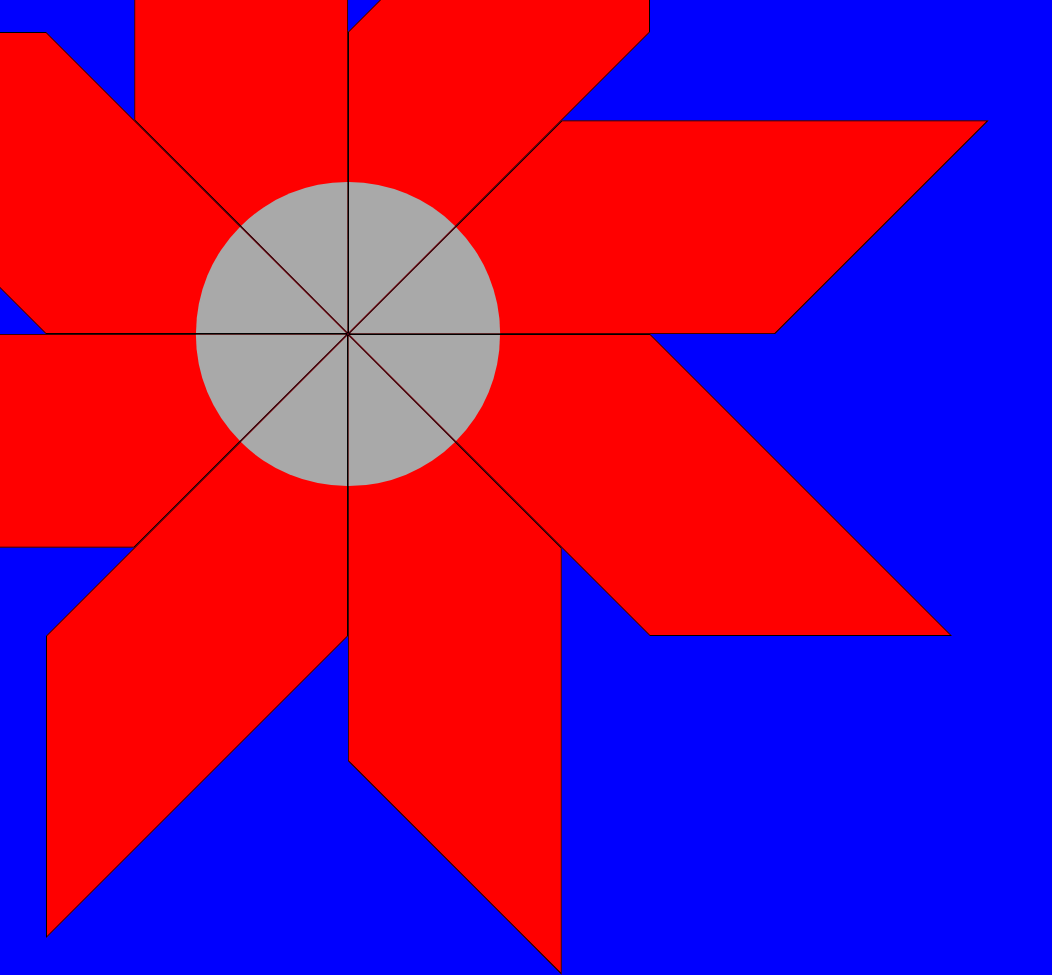
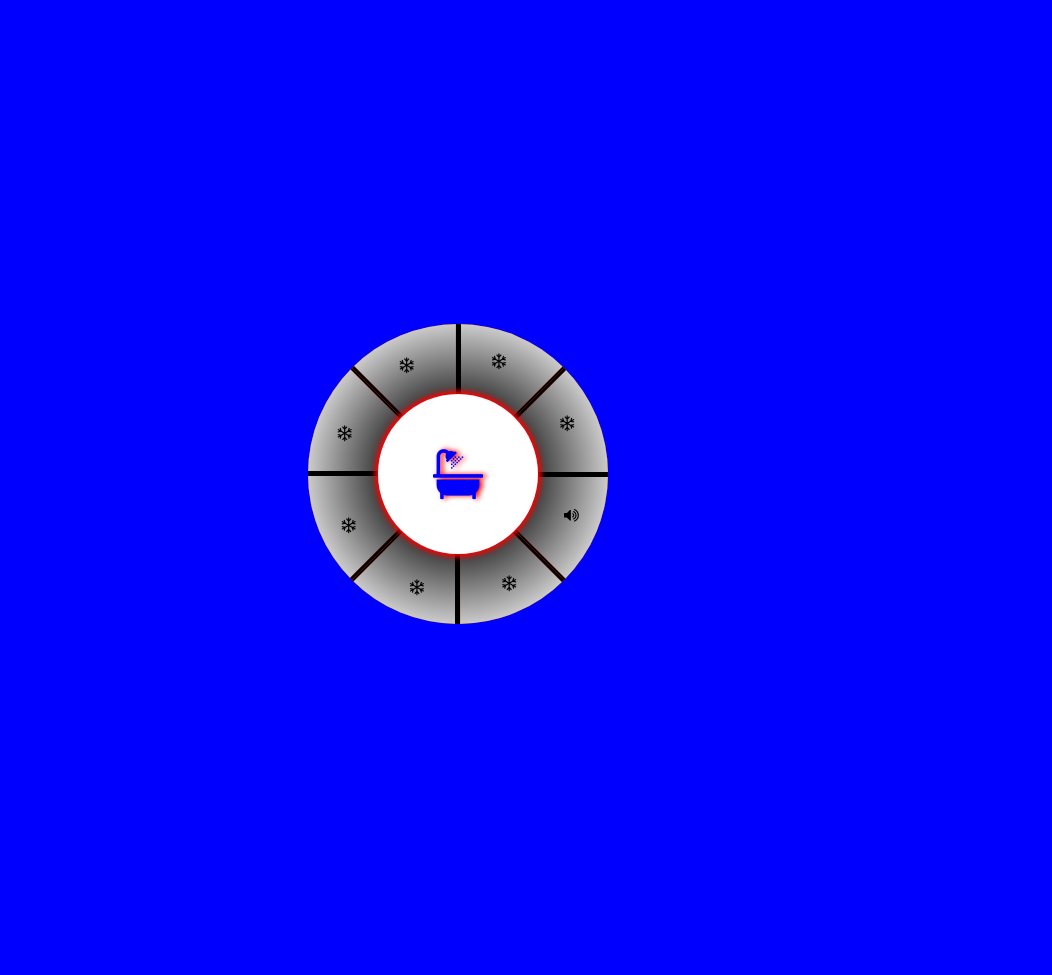
Before and after one commit to vlad517/html-css-lessons, a plain HTML site: page roundmenu1.html in a window 1280 px wide. Shown: the top 975 px of the page, without its empty margins (0-1052 px from the left). After the commit the page ends 800 px from the top, so only its background shows below. Drawn offline with Linux system fonts and the light colour scheme.

Commit message:
Add files via upload

```diff
--- a/roundmenu1.css
+++ b/roundmenu1.css
@@ -9,8 +9,10 @@ nav li{
   position: absolute;
   /*transform:skewX(45deg);*/
   transform-origin: 0 0;
-  border: 1px solid black;
+  border: 3px solid black;
   overflow: hidden;
+  top: 150px;
+  left: 150px;
 
 }
 
@@ -20,12 +22,15 @@ nav li a{
   height: 300px;
   border-radius: 100%;
   display: block;
-background-color: darkgrey;
+/*background-color: darkgrey;*/
 position: absolute;
 top: -150px;
 left: -150px;
 /*opacity: 0.75;*/
 transform: skewX(-45deg);
+background-image: radial-gradient(black 20%,white 80%,black 25%);
+
+
 
 }
 nav{
@@ -68,5 +73,77 @@ li:nth-child(8){
 
 }
 a:hover{
+  background-image: radial-gradient(green,white 80%,black 55%);
+}
+nav a i{
+  position: absolute;
+  top: 180px;
+left: 250px;
+color: black;
+
+}
+nav li:nth-child(1) i{
+  transform:  rotate(0deg)
+}
+nav li:nth-child(2) i{
+  transform:  rotate(-45deg)
+}
+nav li:nth-child(3) i{
+  transform:  rotate(-90deg)
+}
+nav li:nth-child(4) i{
+  transform:  rotate(-135deg)
+}
+nav li:nth-child(5) i{
+  transform:  rotate(-180deg)
+}
+nav li:nth-child(6) i{
+  transform:  rotate(-225deg)
+}
+nav li:nth-child(7) i{
+  transform:  rotate(-270deg)
+}
+nav li:nth-child(8) i{
+  transform:  rotate(-315deg)
+}
+nav ul{
   background-color: green;
+  width: 300px;
+  height: 300px;
+  border-radius: 50%;
+  overflow: hidden;
+  position: absolute;
+  padding: 0;
 }
+nav ul::after{
+  font-family: fontawesome;
+
+  content:"\f2cd";
+  font-size: 50px;
+  color: blue;
+  position: absolute;
+  top: 70px;
+  left: 70px;
+  display: block;
+  width: 160px;
+  height: 160px;
+  border-radius: 50%;
+  background-color: white;
+  text-align: center;
+  line-height: 160px;
+  box-shadow: 0 0 5px 3px red;
+  text-shadow: 3px 0 5px red;
+
+}
+/*nav li:nth-child(7):hover~:last-child{
+
+color:yellow;
+
+}*/
+nav ul:target::after{
+
+  color: red;
+  /*content:" "*/
+
+
+}
```
